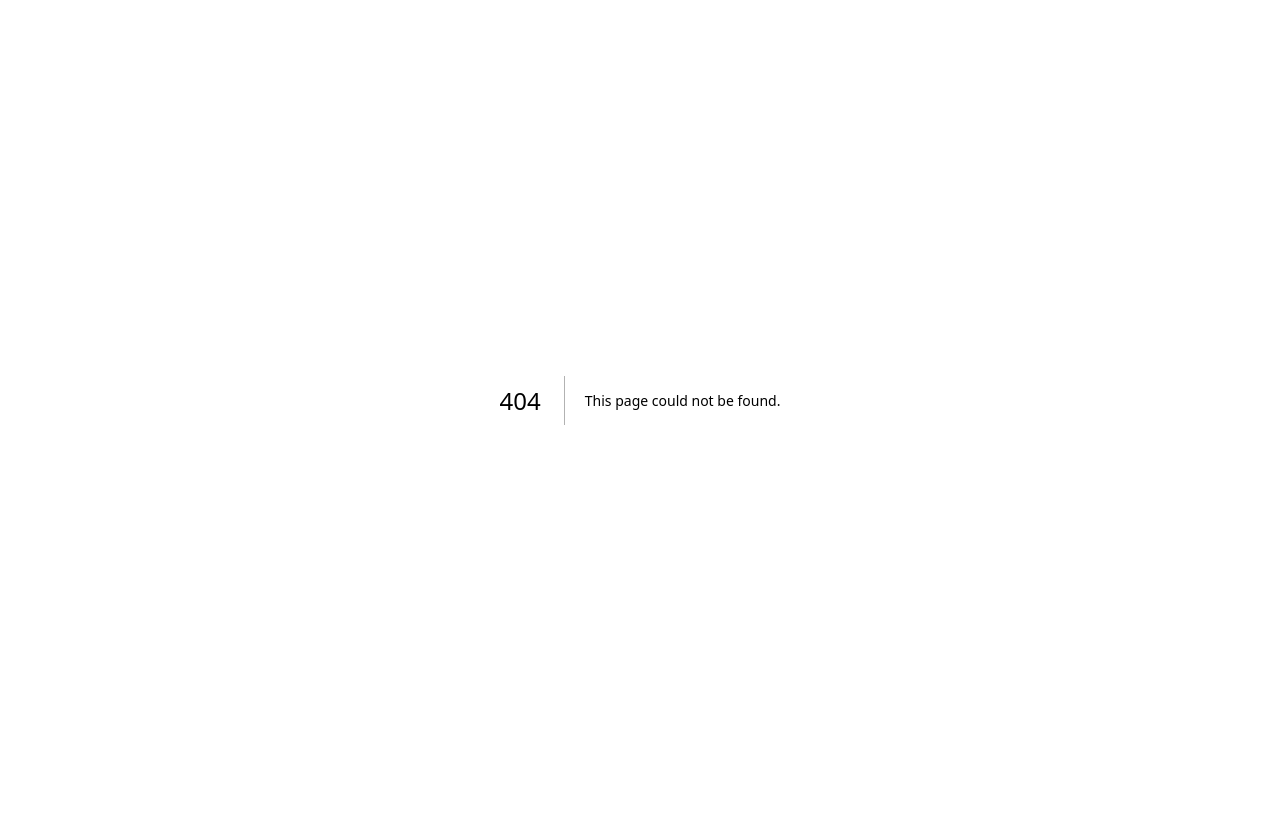
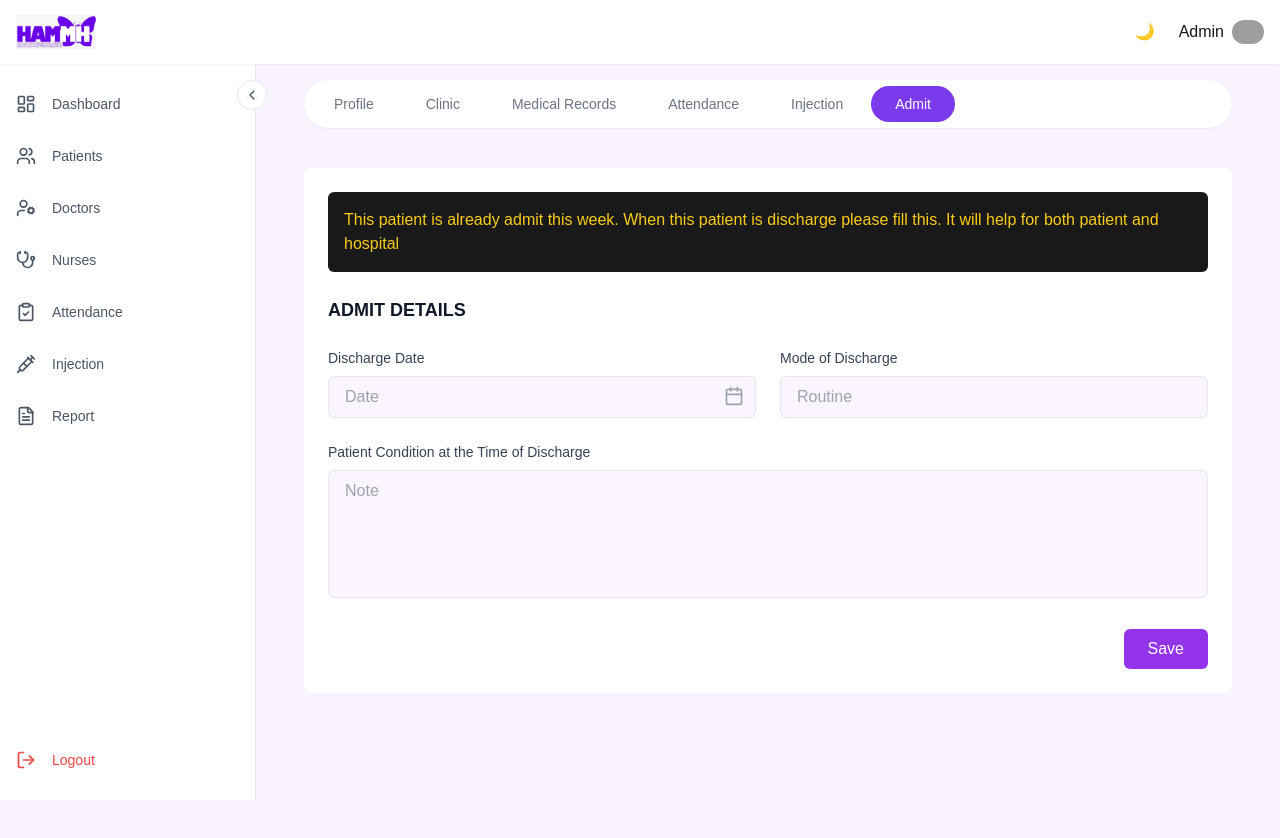
Before and after one commit to Rdilshan/HAMMH, a Next.js app: page /dashboard/patients/1/admit in a window 1280 px wide. Before the commit this address had no page. Shown: the top 838 px of the page. Before the commit the page ends 800 px from the top, so only its background shows below. Built offline with nearby package versions, Linux system fonts and the light colour scheme; grey boxes are pictures that could not be loaded.

Commit message:
slidebar

```diff
--- /dev/null
+++ b/src/app/dashboard/patients/[id]/admit/page.tsx
@@ -0,0 +1,69 @@
+import { Calendar } from 'lucide-react';
+
+const DischargeForm = () => {
+  return (
+    <div className="p-6 bg-white rounded-lg">
+      {/* Warning Message */}
+      <div className="mb-6 p-4 bg-black/90 text-yellow-400 rounded-md">
+        <p>This patient is already admit this week. When this patient is discharge please fill this. It will help for both patient and hospital</p>
+      </div>
+
+      {/* Form Content */}
+      <div className="space-y-6">
+        <h2 className="text-lg font-semibold text-gray-900">ADMIT DETAILS</h2>
+
+        {/* Form Grid */}
+        <div className="grid grid-cols-2 gap-6">
+          {/* Discharge Date */}
+          <div className="space-y-2">
+            <label className="block text-sm font-medium text-gray-700">
+              Discharge Date
+            </label>
+            <div className="relative">
+              <input
+                type="text"
+                className="w-full px-4 py-2 bg-purple-50 rounded-md border border-gray-200 focus:outline-none focus:ring-2 focus:ring-purple-500"
+                placeholder="Date"
+              />
+              <Calendar className="absolute right-3 top-2.5 h-5 w-5 text-gray-400" />
+            </div>
+          </div>
+
+          {/* Mode of Discharge */}
+          <div className="space-y-2">
+            <label className="block text-sm font-medium text-gray-700">
+              Mode of Discharge
+            </label>
+            <input
+              type="text"
+              className="w-full px-4 py-2 bg-purple-50 rounded-md border border-gray-200 focus:outline-none focus:ring-2 focus:ring-purple-500"
+              placeholder="Routine"
+            />
+          </div>
+        </div>
+
+        {/* Patient Condition */}
+        <div className="space-y-2">
+          <label className="block text-sm font-medium text-gray-700">
+            Patient Condition at the Time of Discharge
+          </label>
+          <textarea
+            className="w-full px-4 py-2 bg-purple-50 rounded-md border border-gray-200 focus:outline-none focus:ring-2 focus:ring-purple-500 h-32 resize-none"
+            placeholder="Note"
+          />
+        </div>
+
+        {/* Save Button */}
+        <div className="flex justify-end">
+          <button
+            className="px-6 py-2 bg-purple-600 text-white rounded-md hover:bg-purple-700 transition-colors focus:outline-none focus:ring-2 focus:ring-purple-500 focus:ring-offset-2"
+          >
+            Save
+          </button>
+        </div>
+      </div>
+    </div>
+  );
+};
+
+export default DischargeForm;
--- a/src/components/Sidebar.tsx
+++ b/src/components/Sidebar.tsx
@@ -3,86 +3,117 @@
 import Link from 'next/link'
 import { usePathname } from 'next/navigation'
 import { useState } from 'react'
-import type { MenuItem } from '@/types/types'
+import {
+  LayoutDashboard,
+  Users,
+  UserCog,
+  Stethoscope,
+  ClipboardCheck,
+  Syringe,
+  FileText,
+  LogOut,
+  ChevronRight
+} from 'lucide-react'
 
 export default function Sidebar() {
   const pathname = usePathname()
-  const [isCollapsed, setIsCollapsed] = useState(false)
+  const [isExpanded, setIsExpanded] = useState(true)
 
-  const menuItems: MenuItem[] = [
-    { title: 'Dashboard', path: '/dashboard', icon: '📊' },
-    { title: 'Patients', path: '/dashboard/patients', icon: '🏥' },
-    { title: 'Doctors', path: '/dashboard/doctors', icon: '👨‍⚕️' },
-    { title: 'Nurses', path: '/dashboard/nurses', icon: '👩‍⚕️' },
-    { title: 'Attendance', path: '/dashboard/attendance', icon: '📋' },
-    { title: 'Injections', path: '/dashboard/injections', icon: '💉' },
-    { title: 'Reports', path: '/dashboard/reports', icon: '📈' },
-    { title: 'Logout', path: '/logout', icon: '🚪' },
+  const menuItems = [
+    { title: 'Dashboard', path: '/dashboard', icon: LayoutDashboard },
+    { title: 'Patients', path: '/dashboard/patients', icon: Users },
+    { title: 'Doctors', path: '/dashboard/doctors', icon: UserCog },
+    { title: 'Nurses', path: '/dashboard/nurses', icon: Stethoscope },
+    { title: 'Attendance', path: '/dashboard/attendance', icon: ClipboardCheck },
+    { title: 'Injection', path: '/dashboard/injection', icon: Syringe },
+    { title: 'Report', path: '/dashboard/report', icon: FileText },
   ]
 
   return (
     <aside
-      className={`bg-white text-black fixed left-0 top-16 transition-all duration-300 ${
-        isCollapsed ? 'w-20' : 'w-64'
-      }`}
-      style={{ height: 'calc(100vh - 4rem)' }}
+      className={`
+        fixed left-0 top-0 h-screen bg-white border-r border-gray-200
+        transition-all duration-300 ease-in-out
+        ${isExpanded ? 'w-64' : 'w-16'}
+      `}
     >
+      {/* Logo */}
+      <div className="h-16 flex items-center border-b border-gray-200 px-4">
+        <span className="text-purple-600 font-bold text-xl">
+          {isExpanded ? 'HOSPITAL' : 'H'}
+        </span>
+      </div>
+
       {/* Toggle Button */}
       <button
-        onClick={() => setIsCollapsed(!isCollapsed)}
-        className={`absolute -right-3 top-8 bg-indigo-600 text-white p-1 rounded-full shadow-lg hover:bg-indigo-700 transition-transform duration-300 ${
-          isCollapsed ? 'rotate-180' : ''
-        }`}
-        aria-label={isCollapsed ? 'Expand Sidebar' : 'Collapse Sidebar'}
+        onClick={() => setIsExpanded(!isExpanded)}
+        className="absolute -right-3 top-20 bg-white border border-gray-200 rounded-full p-1.5
+          hover:bg-gray-50 focus:outline-none focus:ring-2 focus:ring-purple-500"
       >
-        <svg
-          className="w-4 h-4"
-          fill="none"
-          stroke="currentColor"
-          viewBox="0 0 24 24"
-        >
-          <path
-            strokeLinecap="round"
-            strokeLinejoin="round"
-            strokeWidth={2}
-            d="M15 19l-7-7 7-7"
+        <ChevronRight
+          className={`h-4 w-4 text-gray-600 transition-transform duration-300
+            ${isExpanded ? 'rotate-180' : 'rotate-0'}`}
         />
-        </svg>
       </button>
 
       {/* Navigation Menu */}
-      <nav className="p-4 space-y-1">
+      <nav className="py-4 flex flex-col h-[calc(100vh-4rem)]">
+        <div className="flex-1 space-y-1">
           {menuItems.map((item) => {
             const isActive = pathname === item.path
+            const Icon = item.icon
+
             return (
               <Link
                 key={item.path}
                 href={item.path}
                 className={`
-                flex items-center gap-3 px-4 py-3 rounded-lg transition-colors relative group
-                ${isActive ? 'bg-indigo-600 text-white' : 'text-gray-300 hover:bg-gray-700 hover:text-white'}
-                ${isCollapsed ? 'justify-center' : ''}
+                  flex items-center h-12 px-4 relative group
+                  ${isActive ? 'text-purple-600 bg-purple-50' : 'text-gray-600 hover:bg-gray-50'}
                 `}
               >
-              <span className="text-xl">{item.icon}</span>
-              {!isCollapsed && (
-                <span className="font-medium">{item.title}</span>
+                <Icon className="h-5 w-5 min-w-[20px]" />
+                {isExpanded && (
+                  <span className="ml-4 text-sm font-medium whitespace-nowrap">
+                    {item.title}
+                  </span>
                 )}
-              {isCollapsed && (
+                {!isExpanded && (
                   <div className="
-                  absolute left-full ml-2 px-2 py-1 bg-gray-900 text-white text-sm
-                  rounded invisible opacity-0 group-hover:visible group-hover:opacity-100
-                  transition-opacity whitespace-nowrap z-50
+                    absolute left-16 px-3 py-2 bg-gray-800 text-white text-sm
+                    rounded opacity-0 invisible group-hover:opacity-100 group-hover:visible
+                    transition-all duration-200 whitespace-nowrap z-50
                   ">
                     {item.title}
                   </div>
                 )}
-              {isActive && !isCollapsed && (
-                <span className="ml-auto w-1.5 h-1.5 rounded-full bg-white"></span>
-              )}
               </Link>
             )
           })}
+        </div>
+
+        {/* Logout Button */}
+        <Link
+          href="/logout"
+          className={`
+            flex items-center h-12 px-4 text-red-500 hover:bg-gray-50
+            ${!isExpanded && 'justify-center'}
+          `}
+        >
+          <LogOut className="h-5 w-5 min-w-[20px]" />
+          {isExpanded && (
+            <span className="ml-4 text-sm font-medium">Logout</span>
+          )}
+          {!isExpanded && (
+            <div className="
+              absolute left-16 px-3 py-2 bg-gray-800 text-white text-sm
+              rounded opacity-0 invisible group-hover:opacity-100 group-hover:visible
+              transition-all duration-200 whitespace-nowrap z-50
+            ">
+              Logout
+            </div>
+          )}
+        </Link>
       </nav>
     </aside>
   )
```
Lines whose indentation alone changed are shown as unchanged.
